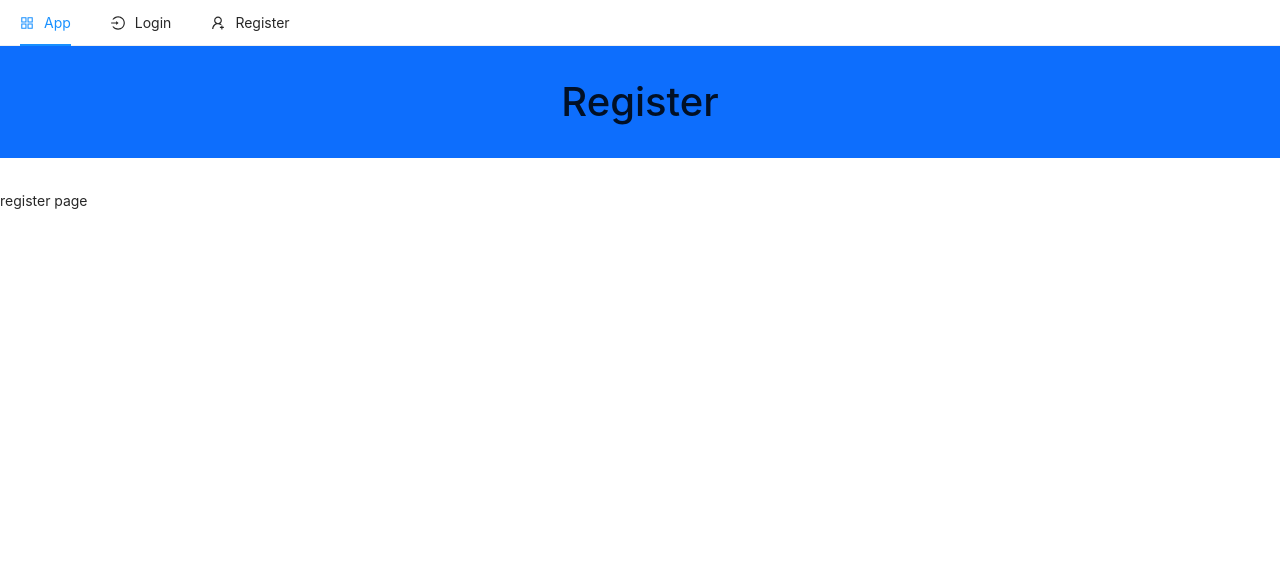
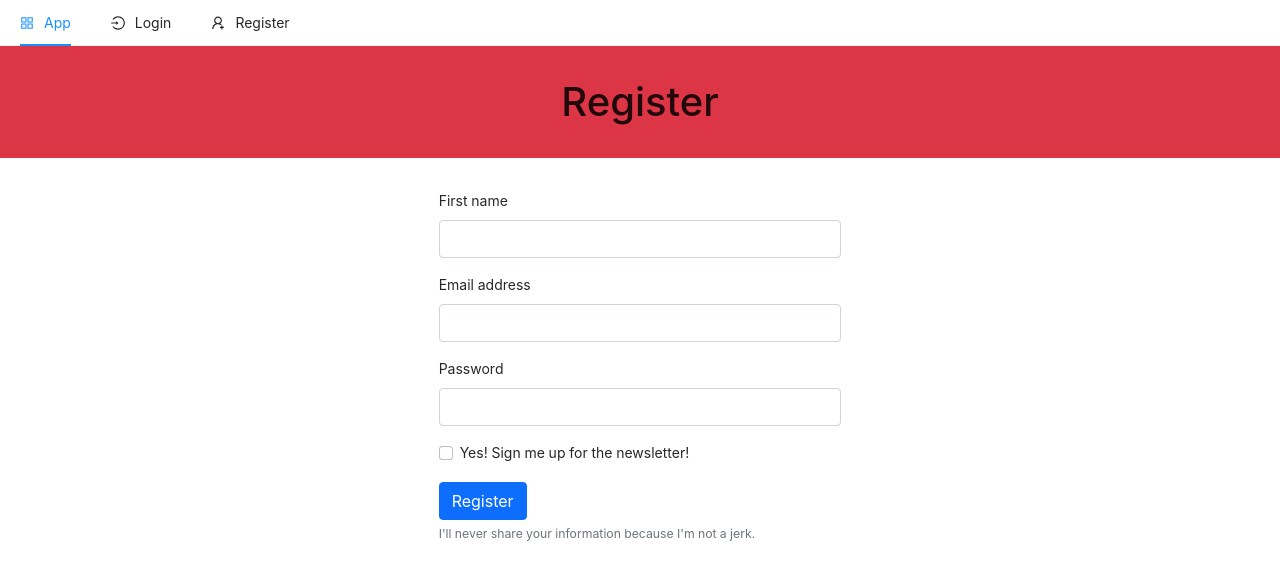
Before and after one commit to remarshal/elearning-marshal-rocks, a Next.js app: page /register in a window 1280 px wide. Shown: the top 580 px of the page. Built offline with nearby package versions, Linux system fonts and the light colour scheme.

Commit message:
added forms

```diff
--- a/pages/register.js
+++ /dev/null
@@ -1,10 +0,0 @@
-const register = () => {
-  return (
-    <div>
-      <h1 className="jumbotron bg-primary text-center">Register</h1>
-      <p>register page</p>
-    </div>
-  );
-};
-
-export default register;
--- /dev/null
+++ b/pages/register.jsx
@@ -0,0 +1,32 @@
+const register = () => {
+  return (
+    <div>
+      <h1 className="jumbotron bg-danger text-center">Register</h1>
+      <div className="container col-md-4 offset-md-4">
+        <form>
+          <div className="mb-3">
+            <label for="firstName" className="form-label">First name</label>
+            <input type="text" className="form-control" />
+          </div>
+          <div className="mb-3">
+            <label for="exampleInputEmail1" className="form-label">Email address</label>
+            <input type="email" className="form-control" id="exampleInputEmail1" aria-describedby="emailHelp" />
+
+          </div>
+          <div className="mb-3">
+            <label for="exampleInputPassword1" className="form-label">Password</label>
+            <input type="password" className="form-control" />
+          </div>
+          <div className="mb-3 form-check">
+            <input type="checkbox" className="form-check-input" id="exampleCheck1" />
+            <label className="form-check-label" for="newsletterCheck">Yes!  Sign me up for the newsletter!</label>
+          </div>
+          <button type="submit" className="btn btn-primary">Register</button>
+          <div className="form-text">I'll never share your information because I'm not a jerk.</div>
+        </form>
+      </div>
+    </div>
+  );
+};
+
+export default register;
```
Also changed, not shown: pages/login.js (deleted, +0 -10 lines), pages/login.jsx (added, +22 -0 lines).
